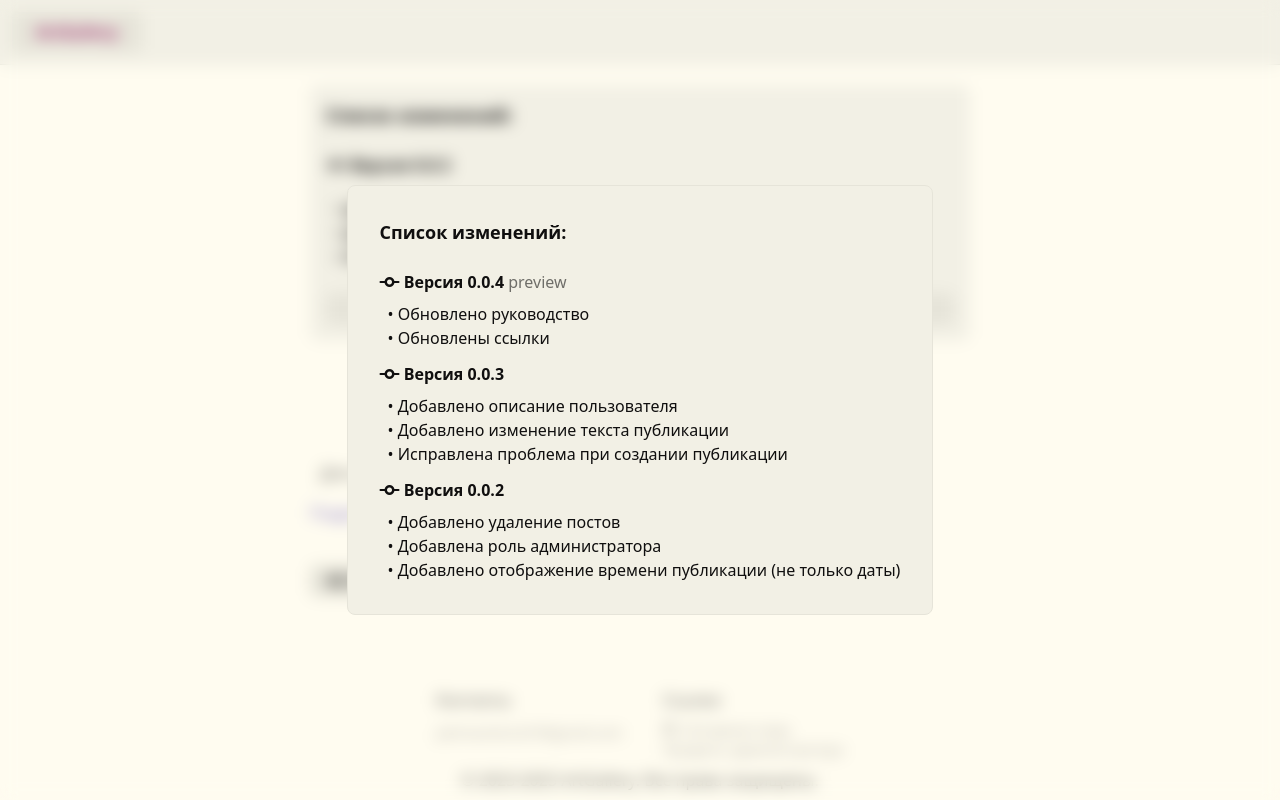
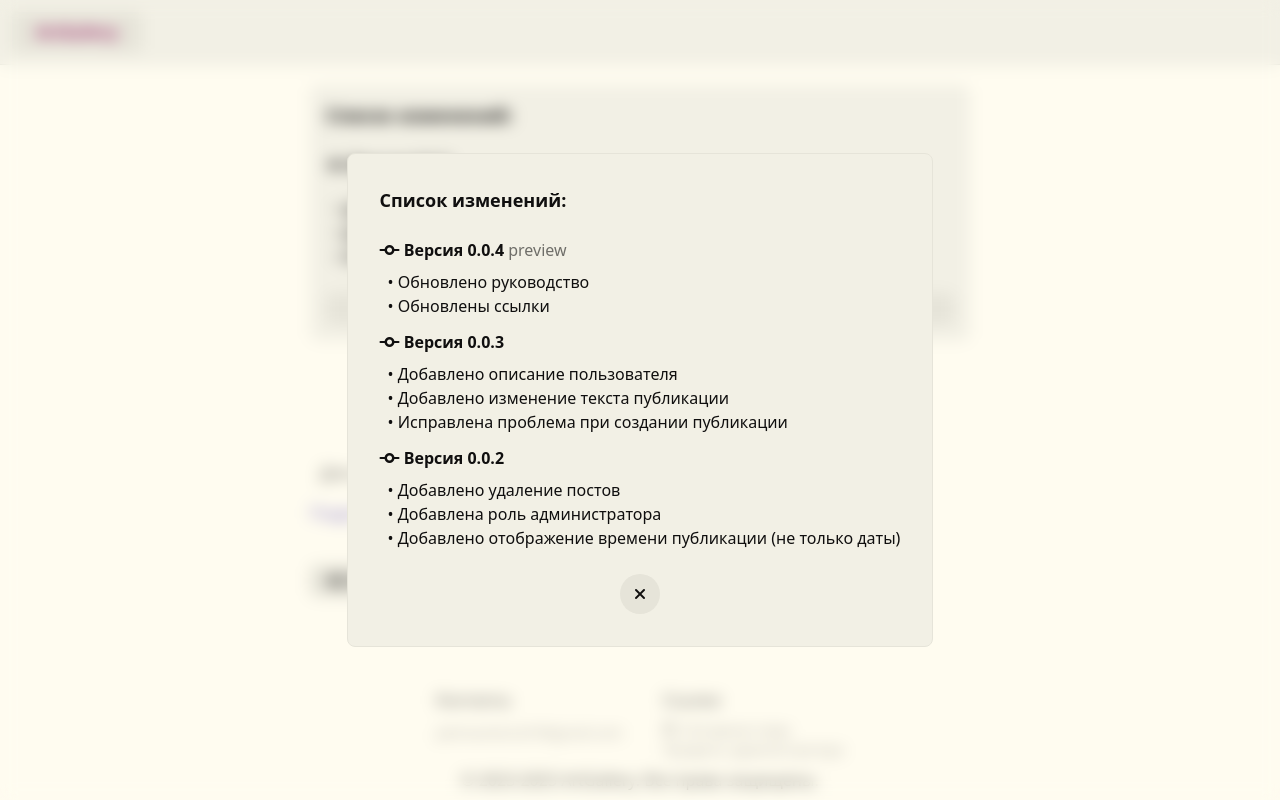
Before and after one commit to Katy248/art-gallery, a Vue app in the folder client/: page / in a window 1280 px wide. Both pictures are taken after a click on the button "Все изменения". Built offline with nearby package versions, Linux system fonts and the light colour scheme.

Commit message:
Update changes list

```diff
--- a/client/src/components/ChangesList.vue
+++ b/client/src/components/ChangesList.vue
@@ -26,13 +26,18 @@ const showModal = ref(false);
                                 <li v-for="version in CHANGELOGS" :key="version.title">
                                     <h3 class="font-bold mb-2">
                                         <i class="fa-solid fa-code-commit"></i> {{ version.title }}
-                                        <span v-if="version.preview" class="text-tx-2 font-normal">preview</span>
+                                        <span v-if="version.preview" title="Предварительные нестабильные изменения" class="text-tx-2 font-normal">preview</span>
                                     </h3>
                                     <ul>
                                         <li v-for="change in version.changes" :key="change" class="ps-2">• {{ change }}</li>
                                     </ul>
                                 </li>
                             </ul>
+                            <div class="flex justify-center">
+                                <button class="btn-base hover:text-red active:text-red-2 w-10 h-10 rounded-full" @click="showModal = false">
+                                    <i class="fa fa-xmark"></i>
+                                </button>
+                            </div>
                         </div>
                     </DialogPanel>
                 </div>
--- a/client/src/style.css
+++ b/client/src/style.css
@@ -68,7 +68,7 @@ body {
 }
 
 .btn-base {
-    @apply hover:bg-ui-2 bg-ui active:bg-ui-3;
+    @apply hover:bg-ui-2 bg-ui active:bg-ui-3 cursor-pointer;
 }
 
 .btn-base-overlay {
```
